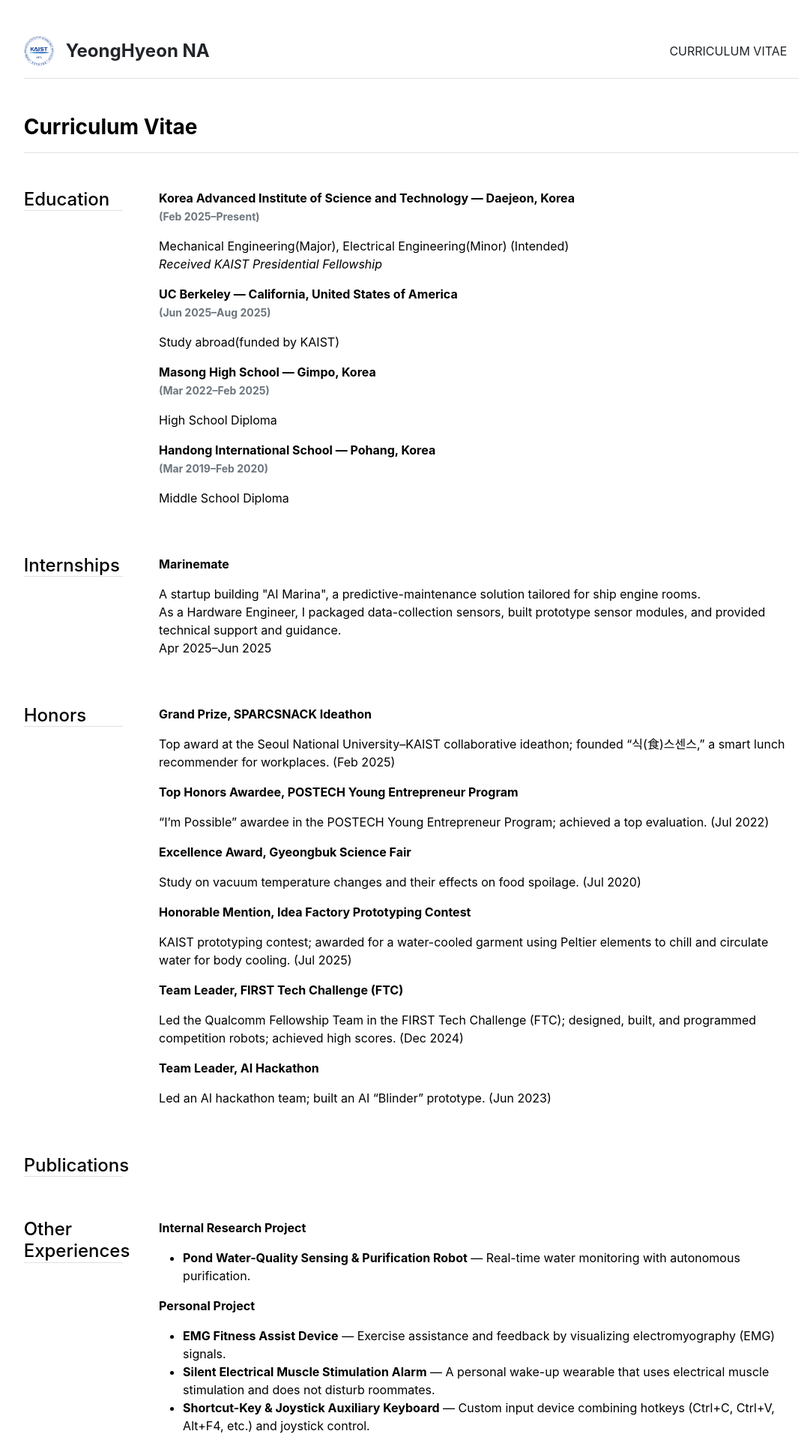
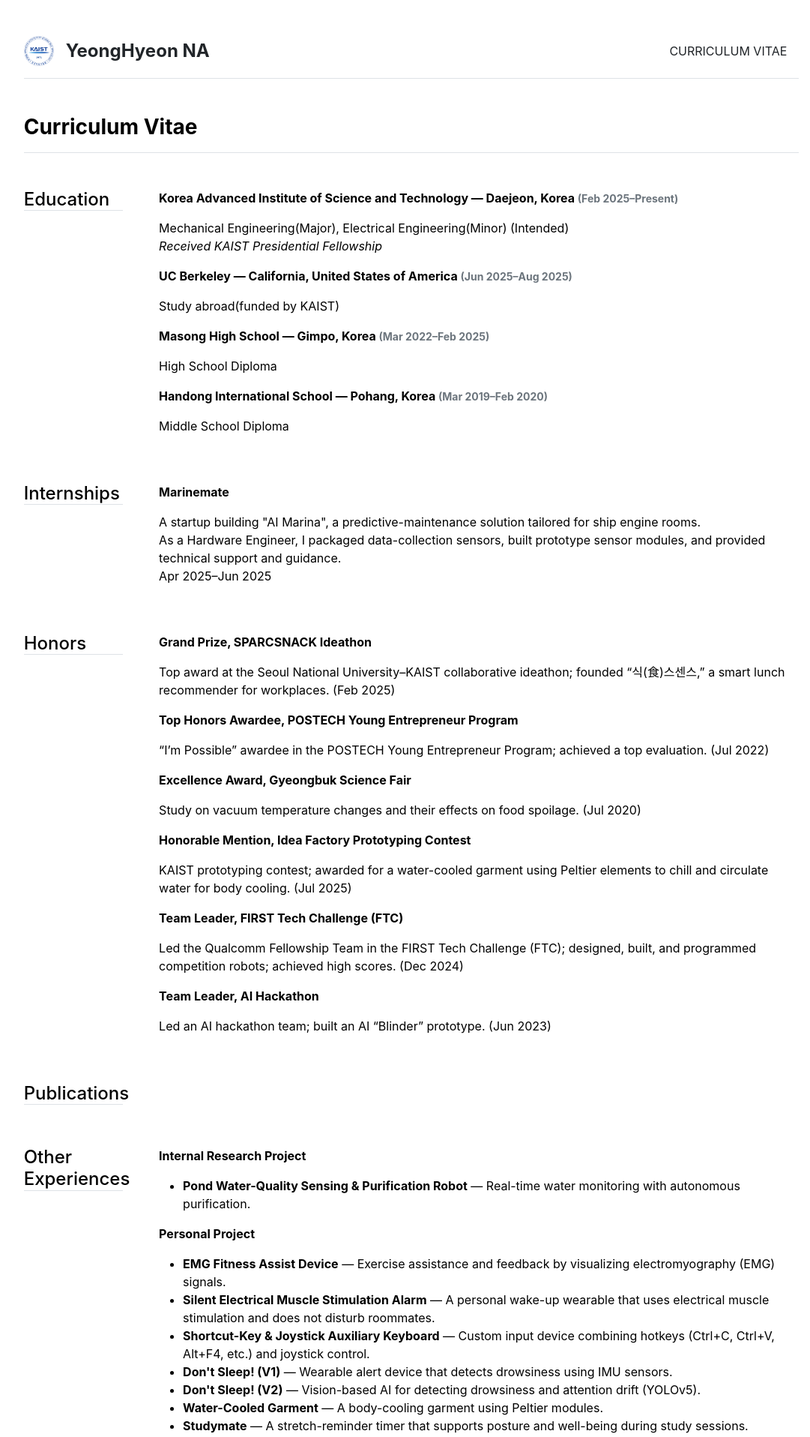
Before and after one commit to ynghyn-na/ynghyn-na.github.io, a Jekyll site: the page built from cv.md, in a window 1280 px wide. Shown: the top 1916 px of the page at 75% size, without its empty margins (91-1172 px from the left). Built offline with Jekyll 4.4.1, drawn with Linux system fonts in a browser that asks for light colours.

Commit message:
Update cv.html

```diff
--- a/_layouts/cv.html
+++ b/_layouts/cv.html
@@ -16,7 +16,7 @@ layout: default
       </div>
       <div class="col-md-10">
         {% for section in site.data.cv.education %}
-          <p class="fw-bold">{{ section.title }}</br>
+          <p class="fw-bold">{{ section.title }}
           <small class="text-muted">{{ section.duration }}</small>
           </p>
           <p>{{ section.description }}</p>
```
